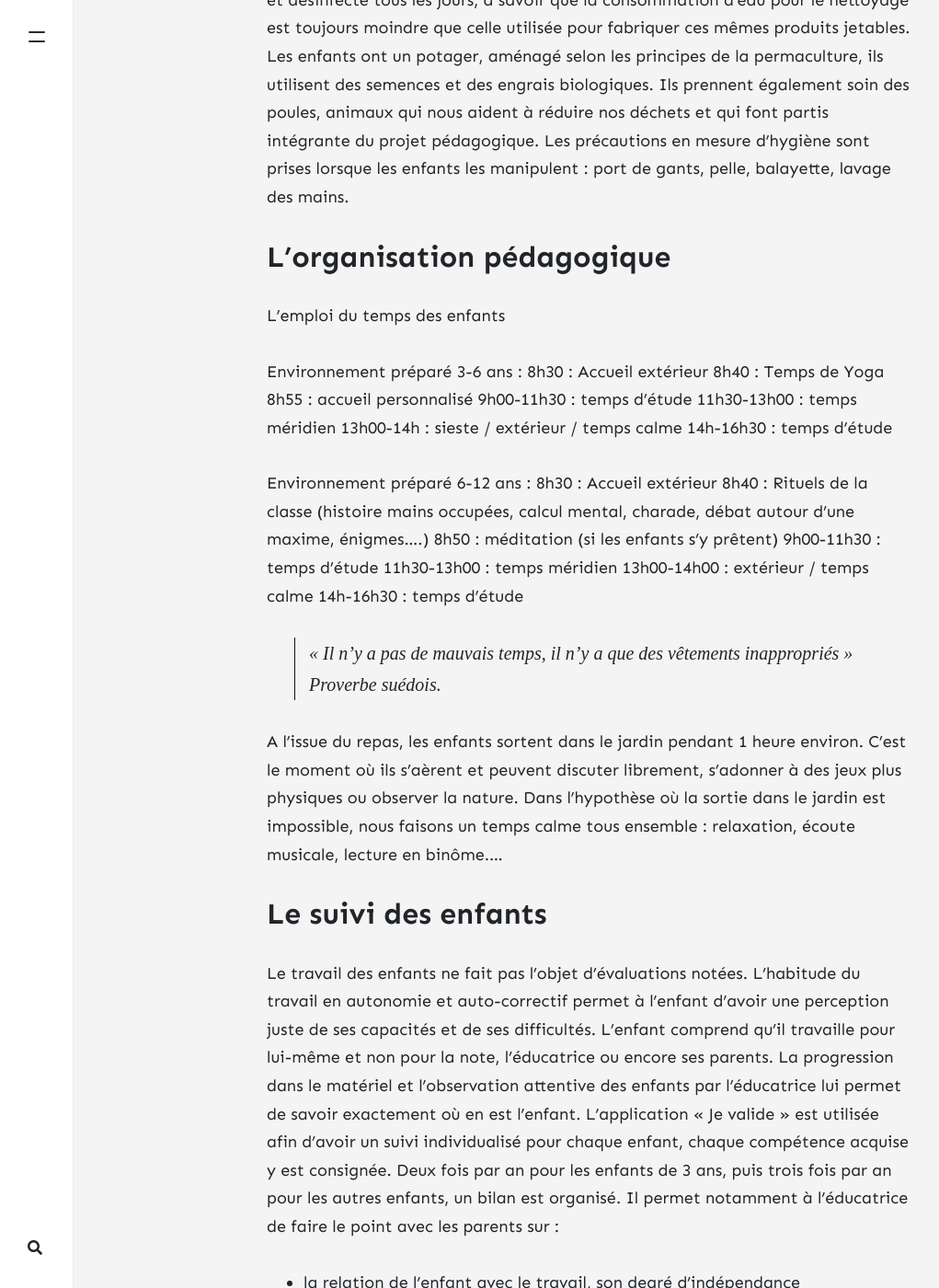
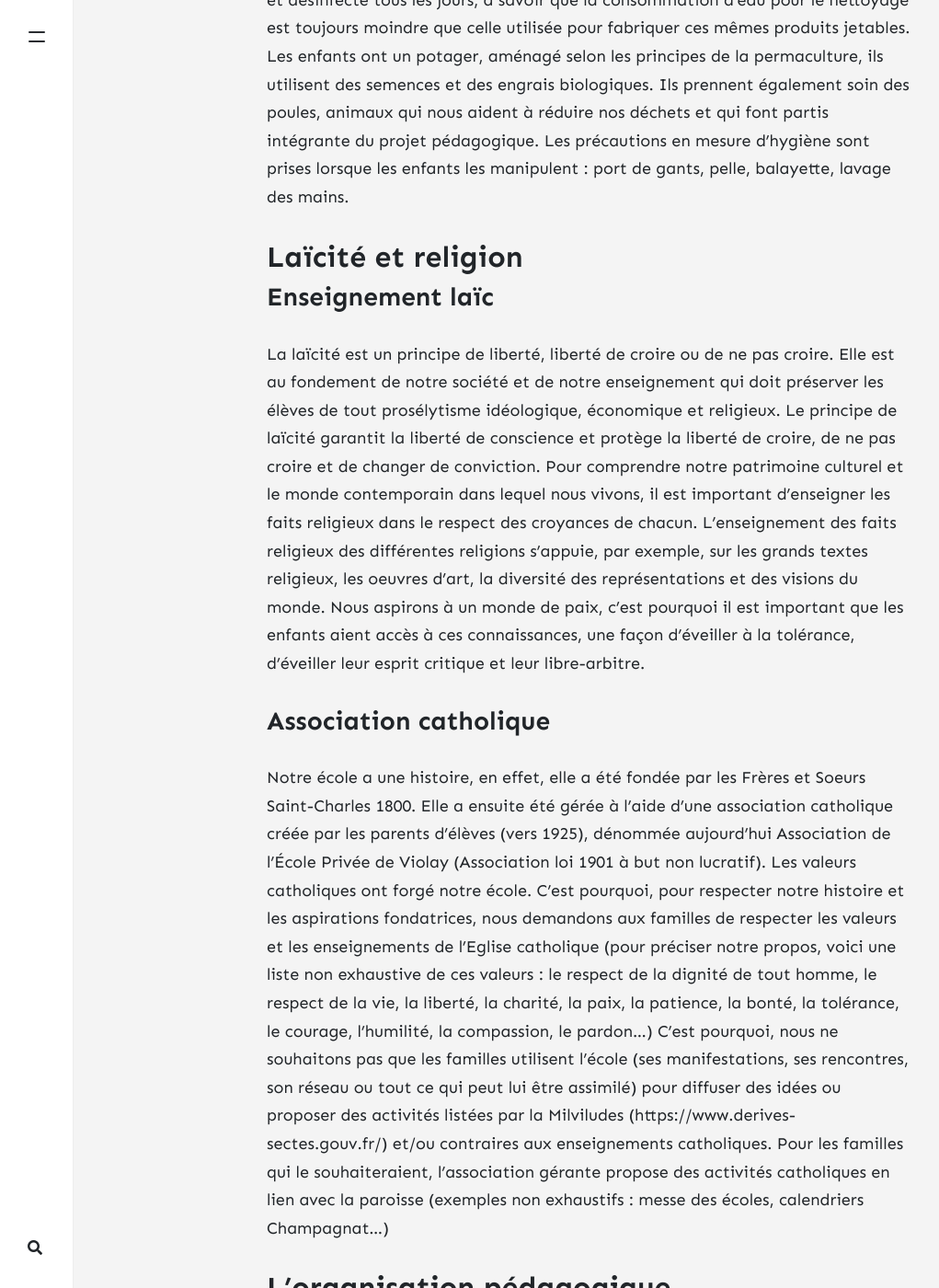
Before and after one commit to violay-rainbow-school/violay-rainbow-school.github.io, a Jekyll site: the page built from _pages/about/educational-project.md, in a window 1280 px wide and 1400 px high, scrolled down 11021 px. Shown: the whole window at 92% size, without its empty margins (0-1021 px from the left). Built offline with Jekyll 4.4.1, drawn with Linux system fonts in a browser that asks for light colours; nearby versions of some CDN libraries; some web fonts are replaced; comment, search, counter and statistics services are not loaded.

Commit message:
Update-laicite-educationnal-projet.md

```diff
--- a/_pages/about/educational-project.md
+++ b/_pages/about/educational-project.md
@@ -141,6 +141,24 @@ Parce que le destin de l'humanité est lié à celui de notre planète, une sens
 Les enfants sont sensibilisés au « zéro déchet » puisque nous mettons en place cette politique dans la mesure du possible au sein de l’école. En effet, un compost est mis à disposition des enfants, de leurs parents et de l’équipe encadrante. Dans la mesure du possible, les emballages sont évités et le tri sélectif est pratiqué. Les enfants ont à disposition des mouchoirs en tissu, des serviettes en tissu pour les repas et des essuie-mains en tissu. L’ensemble est lavé et désinfecté tous les jours, à savoir que la consommation d’eau pour le nettoyage est toujours moindre que celle utilisée pour fabriquer ces mêmes produits jetables.
 Les enfants ont un potager, aménagé selon les principes de la permaculture, ils utilisent des semences et des engrais biologiques. Ils prennent également soin des poules, animaux qui nous aident à réduire nos déchets et qui font partis intégrante du projet pédagogique. Les précautions en mesure d’hygiène sont prises lorsque les enfants les manipulent : port de gants, pelle, balayette, lavage des mains.
 
+## Laïcité et religion
+
+### Enseignement laïc
+
+La laïcité est un principe de liberté, liberté de croire ou de ne pas croire. Elle est au fondement de notre société et de notre enseignement qui doit préserver les élèves de
+tout prosélytisme idéologique, économique et religieux. Le principe de laïcité garantit la liberté de conscience et protège la liberté de croire, de ne pas croire et de changer de conviction. Pour comprendre notre patrimoine culturel et le monde contemporain dans lequel nous vivons, il est important d’enseigner les faits religieux dans le respect des
+croyances de chacun. L’enseignement des faits religieux des différentes religions s’appuie, par exemple, sur les grands textes religieux, les oeuvres d’art, la diversité des
+représentations et des visions du monde. Nous aspirons à un monde de paix, c’est pourquoi il est important que les enfants aient accès à ces connaissances, une façon d’éveiller à la tolérance, d’éveiller leur esprit critique et leur libre-arbitre.
+
+### Association catholique
+
+Notre école a une histoire, en effet, elle a été fondée par les Frères et Soeurs Saint-Charles 1800. Elle a ensuite été gérée à l'aide d'une association catholique créée par les
+parents d'élèves (vers 1925), dénommée aujourd'hui Association de l'École Privée de Violay (Association loi 1901 à but non lucratif). Les valeurs catholiques ont forgé notre
+école. C’est pourquoi, pour respecter notre histoire et les aspirations fondatrices, nous demandons aux familles de respecter les valeurs et les enseignements de l’Eglise
+catholique (pour préciser notre propos, voici une liste non exhaustive de ces valeurs : le respect de la dignité de tout homme, le respect de la vie, la liberté, la charité, la paix, la patience, la bonté, la tolérance, le courage, l’humilité, la compassion, le pardon...)
+C’est pourquoi, nous ne souhaitons pas que les familles utilisent l’école (ses manifestations, ses rencontres, son réseau ou tout ce qui peut lui être assimilé) pour diffuser des idées ou proposer des activités listées par la Milviludes (https://www.derives-sectes.gouv.fr/) et/ou contraires aux enseignements catholiques.
+Pour les familles qui le souhaiteraient, l’association gérante propose des activités catholiques en lien avec la paroisse (exemples non exhaustifs : messe des écoles, calendriers Champagnat…)
+
 ## L’organisation pédagogique
 
 L’emploi du temps des enfants
```
